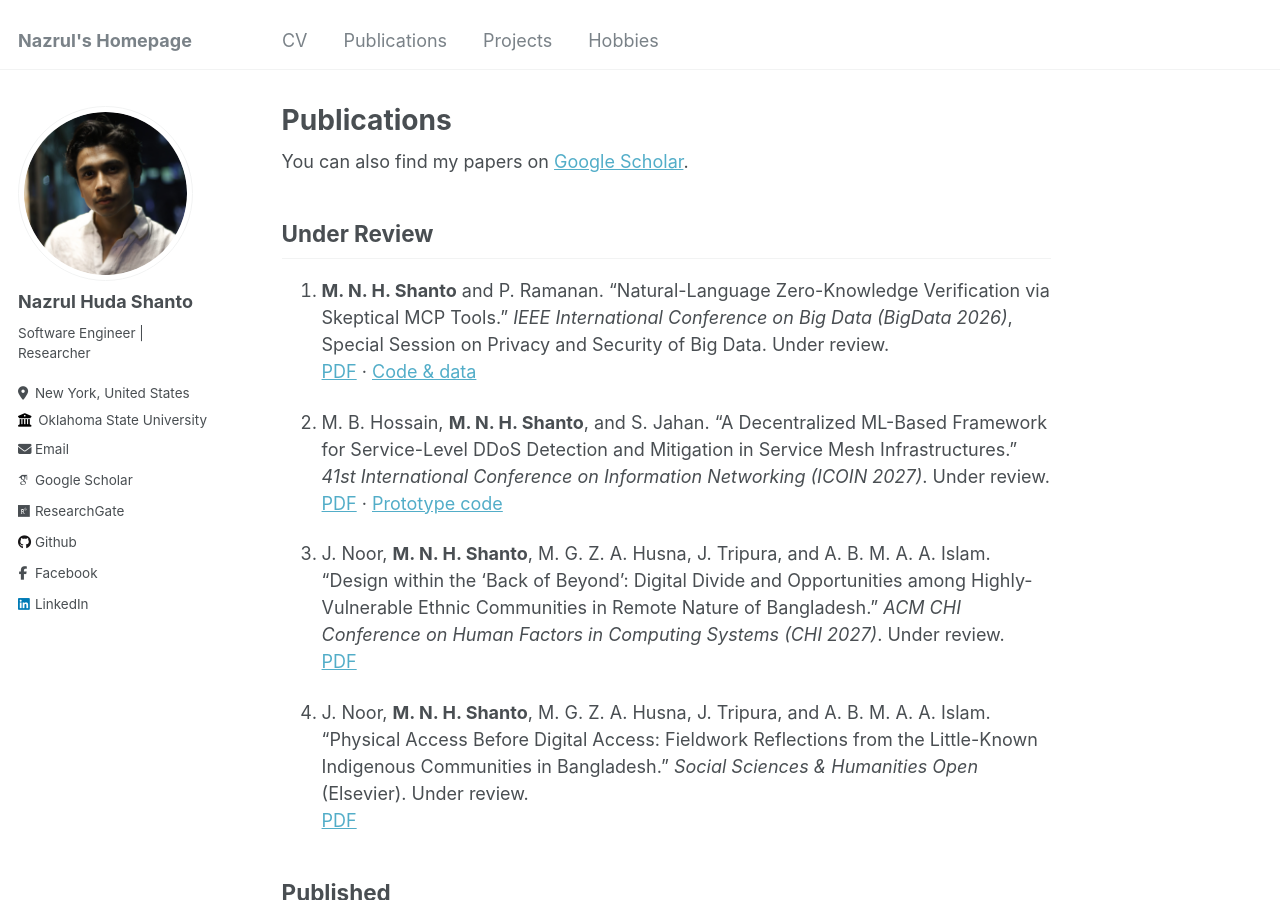
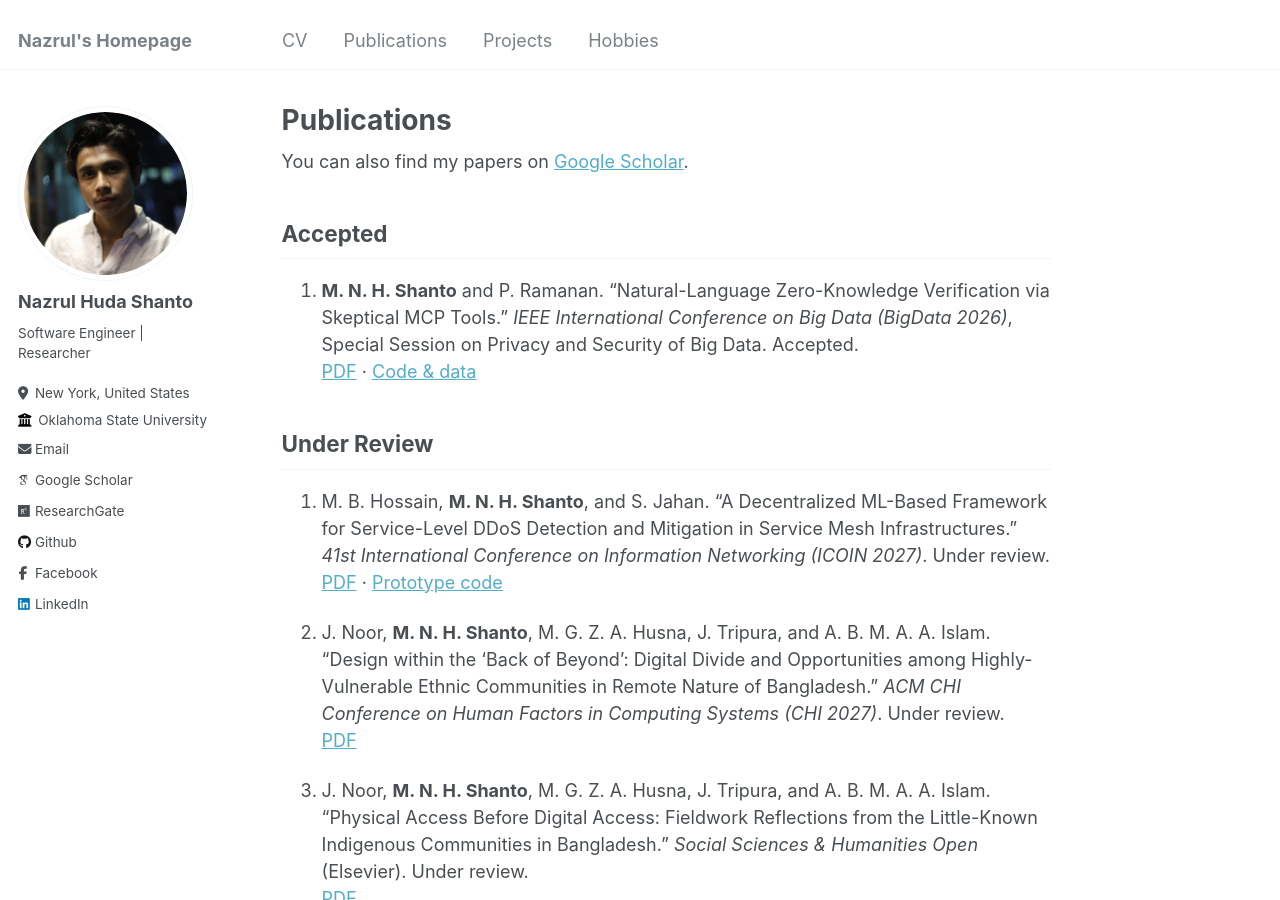
Before and after one commit to nazrulhuda/portfolio, a Jekyll site: the page built from _pages/publications.md, in a window 1280 px wide and 900 px high. Built offline with Jekyll 4.4.1, drawn with Linux system fonts in a browser that asks for light colours; some web fonts are replaced.

Commit message:
IEEE BigData 2026 paper accepted: news item, project line and publications

```diff
--- a/_pages/publications.md
+++ b/_pages/publications.md
@@ -9,18 +9,20 @@ redirect_from:
 
 You can also find my papers on [Google Scholar](https://scholar.google.com/citations?user=N9aZcZYAAAAJ&hl=en).
 
+## Accepted
+
+1. **M. N. H. Shanto** and P. Ramanan. "Natural-Language Zero-Knowledge Verification via Skeptical MCP Tools." *IEEE International Conference on Big Data (BigData 2026)*, Special Session on Privacy and Security of Big Data. Accepted.
+   [PDF](https://github.com/disys-lab/Skeptical-MCP-For-zkSNARKs/blob/main/manuscript/Natural-Language-ZK-Verification-via-Skeptical-MCP-Tools.pdf) · [Code & data](https://github.com/disys-lab/Skeptical-MCP-For-zkSNARKs)
+
 ## Under Review
 
-1. **M. N. H. Shanto** and P. Ramanan. "Natural-Language Zero-Knowledge Verification via Skeptical MCP Tools." *IEEE International Conference on Big Data (BigData 2026)*, Special Session on Privacy and Security of Big Data. Under review.
-   [PDF](https://github.com/disys-lab/Skeptical-MCP-For-zkSNARKs/blob/main/manuscript/Natural-Language-ZK-Verification-via-Skeptical-MCP-Tools.pdf) · [Code & data](https://github.com/disys-lab/Skeptical-MCP-For-zkSNARKs)
-
-2. M. B. Hossain, **M. N. H. Shanto**, and S. Jahan. "A Decentralized ML-Based Framework for Service-Level DDoS Detection and Mitigation in Service Mesh Infrastructures." *41st International Conference on Information Networking (ICOIN 2027)*. Under review.
+1. M. B. Hossain, **M. N. H. Shanto**, and S. Jahan. "A Decentralized ML-Based Framework for Service-Level DDoS Detection and Mitigation in Service Mesh Infrastructures." *41st International Conference on Information Networking (ICOIN 2027)*. Under review.
    [PDF](https://drive.google.com/file/d/1KdqIUXU8p5YX9Xib-yazjfmLLQQOJWKe/view?usp=sharing) · [Prototype code](https://github.com/nazrulhuda/AI-Driven-Anomaly-Detector-and-mitigation-as-a-service)
 
-3. J. Noor, **M. N. H. Shanto**, M. G. Z. A. Husna, J. Tripura, and A. B. M. A. A. Islam. "Design within the 'Back of Beyond': Digital Divide and Opportunities among Highly-Vulnerable Ethnic Communities in Remote Nature of Bangladesh." *ACM CHI Conference on Human Factors in Computing Systems (CHI 2027)*. Under review.
+2. J. Noor, **M. N. H. Shanto**, M. G. Z. A. Husna, J. Tripura, and A. B. M. A. A. Islam. "Design within the 'Back of Beyond': Digital Divide and Opportunities among Highly-Vulnerable Ethnic Communities in Remote Nature of Bangladesh." *ACM CHI Conference on Human Factors in Computing Systems (CHI 2027)*. Under review.
    [PDF](https://drive.google.com/file/d/1CM6S0IEtVTGResn1ibBI_WT42TLttXBT/view?usp=sharing)
 
-4. J. Noor, **M. N. H. Shanto**, M. G. Z. A. Husna, J. Tripura, and A. B. M. A. A. Islam. "Physical Access Before Digital Access: Fieldwork Reflections from the Little-Known Indigenous Communities in Bangladesh." *Social Sciences & Humanities Open* (Elsevier). Under review.
+3. J. Noor, **M. N. H. Shanto**, M. G. Z. A. Husna, J. Tripura, and A. B. M. A. A. Islam. "Physical Access Before Digital Access: Fieldwork Reflections from the Little-Known Indigenous Communities in Bangladesh." *Social Sciences & Humanities Open* (Elsevier). Under review.
    [PDF](https://drive.google.com/file/d/1Db3PFK6loLyPHUt5R_66nLD8bsfMnogv/view?usp=sharing)
 
 ## Published
```
Also changed, not shown: _pages/about.md (+3 -2 lines).
